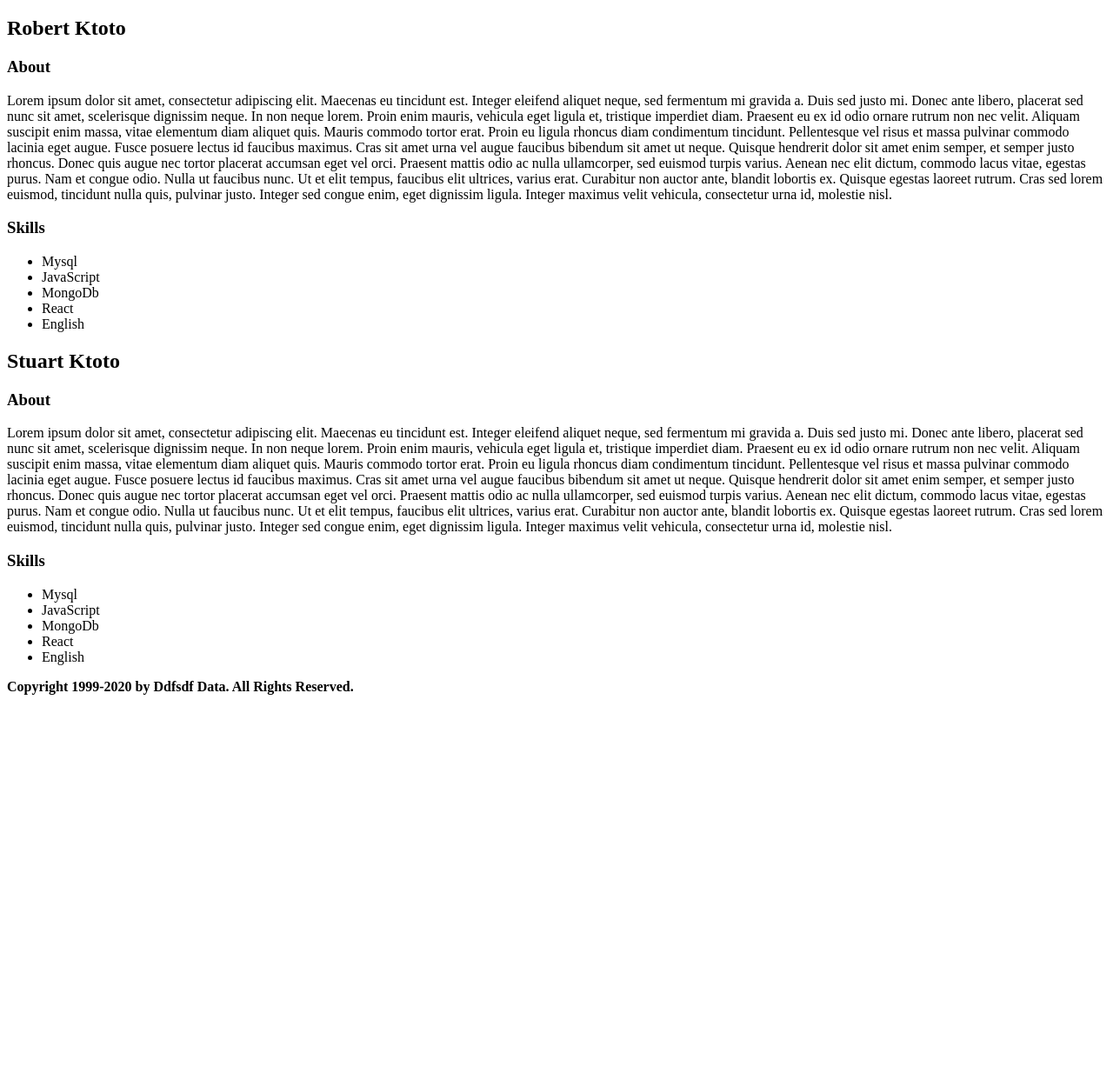
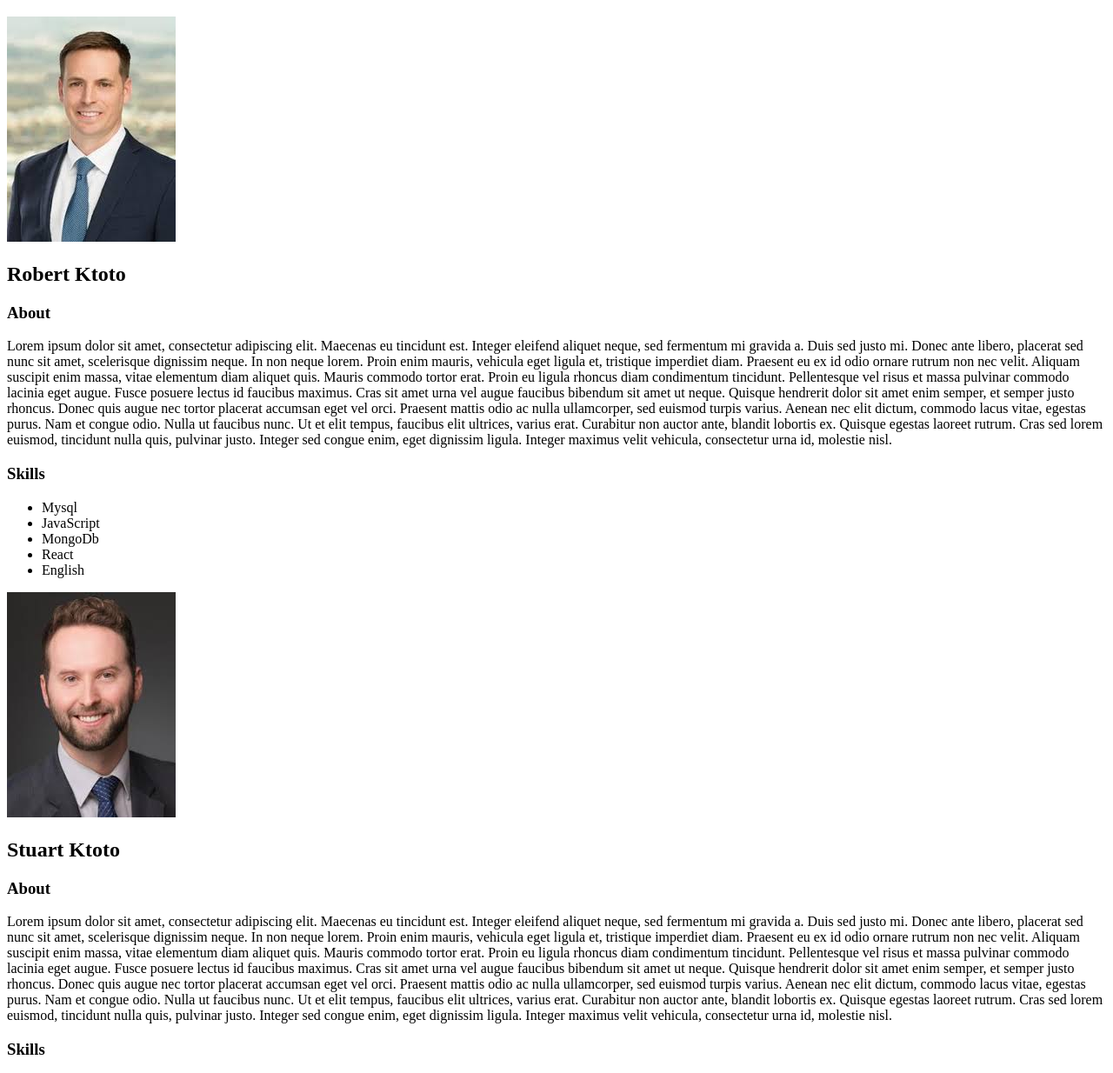
Before and after one commit to IvanKodak/cv_task, a plain HTML site: page index.html in a window 1280 px wide. Shown: the part 61-1295 px from the top of the page at 87% size. Before the commit the page ends 868 px from the top, so only its background shows below. Drawn offline with Linux system fonts and the light colour scheme.

Commit message:
Add photo to cv

```diff
--- a/index.html
+++ b/index.html
@@ -11,7 +11,11 @@
 
   <body>
     <article>
-      <h2>Robert Ktoto</h2>
+      <!-- Photo section -->
+      <section>
+        <img src="./assets/images/robert.jpeg" />
+        <h2>Robert Ktoto</h2>
+      </section>
 
       <!-- About Section -->
       <section>
@@ -54,7 +58,12 @@
     </article>
 
     <article>
-      <h2>Stuart Ktoto</h2>
+      <!-- Photo section -->
+      <section>
+        <img src="./assets/images/stuart.jpeg" />
+        <h2>Stuart Ktoto</h2>
+      </section>
+
       <!-- About Section -->
       <section>
         <h3>About</h3>
@@ -96,5 +105,7 @@
     </article>
   </body>
 
-  <footer><strong>Copyright 1999-2020 by Ddfsdf Data. All Rights Reserved.</strong></footer>
+  <footer>
+    <strong>Copyright 1999-2020 by Ddfsdf Data. All Rights Reserved.</strong>
+  </footer>
 </html>
```
